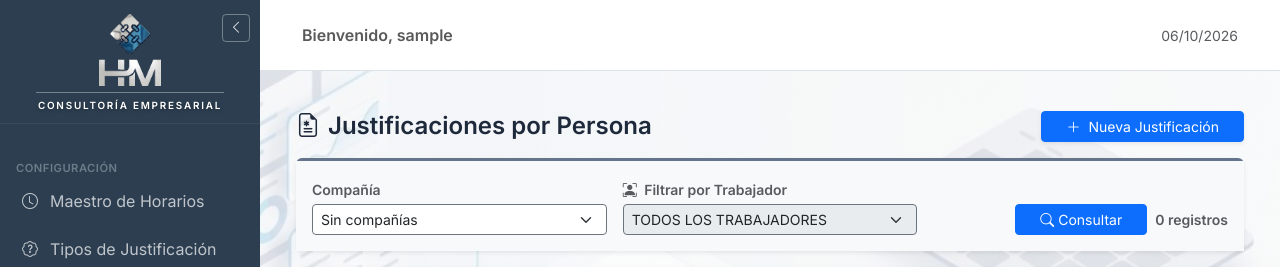
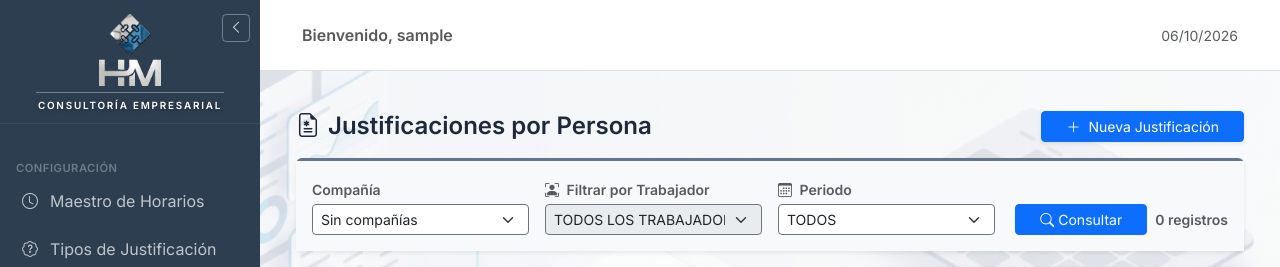
Before and after one commit to vicentehorna/Asistencia-Python, a Flask app: page /justificaciones_persona in a window 1280 px wide. Shown: the top 267 px of the page. Run offline with Flask 3, Linux system fonts and the light colour scheme; the visitor is signed in with stand-in values (Sample User, id 1); data that the repository does not hold is empty.

Commit message:
Justificaciones por persona: filtro por periodo de planilla (por defecto Todos)
Co-authored-by: Cursor <cursoragent@cursor.com>

```diff
--- a/app.py
+++ b/app.py
@@ -101,6 +101,22 @@ def inject_now():
     return {'now': datetime.now(), 'sql_database': sql_db}
 
 
+def _as_date(value):
+    if value is None:
+        return None
+    if isinstance(value, datetime):
+        return value.date()
+    if isinstance(value, date):
+        return value
+    s = str(value).strip()
+    for fmt in ('%Y-%m-%d', '%d/%m/%Y', '%Y%m%d'):
+        try:
+            return datetime.strptime(s[:10] if fmt != '%Y%m%d' else s[:8], fmt).date()
+        except ValueError:
+            continue
+    return None
+
+
 def _jsonable_value(value):
     if value is None:
         return None
@@ -572,16 +588,41 @@ def api_eliminar_asignacion(id_asignacion):
 def api_listar_justificaciones_persona():
     cia = (request.args.get('cia') or '').strip()
     person = (request.args.get('person') or '0').strip() or '0'
+    periodo = (request.args.get('periodo') or '').strip()
     if not cia or cia not in _companias_permitidas_ids():
         return jsonify({"success": False, "error": "Compañía no válida.", "data": []}), 400
     conn = None
     try:
         conn = get_db_connection()
         cursor = conn.cursor()
+
+        rango = None
+        if periodo:
+            cursor.execute(
+                """
+                SELECT MIN(CONVERT(DATE, DateBegin)), MAX(CONVERT(DATE, DateEnd))
+                FROM PR_Period
+                WHERE Company = ? AND PRPeriod = ?
+                """,
+                (cia, periodo),
+            )
+            r = cursor.fetchone()
+            if not r or r[0] is None or r[1] is None:
+                return jsonify({"success": True, "data": []})
+            rango = (_as_date(r[0]), _as_date(r[1]))
+
         cursor.execute("EXEC [dbo].[sp_ca_listajustificaciones_web] @cia=?, @person=?", (cia, person))
         cols = [str(c[0]).strip() for c in (cursor.description or [])]
+        cols_lower = [c.lower() for c in cols]
+        idx_fi = cols_lower.index('fechainicio') if 'fechainicio' in cols_lower else None
+        idx_ff = cols_lower.index('fechafin') if 'fechafin' in cols_lower else None
         data = []
         for row in cursor.fetchall():
+            if rango and idx_fi is not None and idx_ff is not None:
+                fi = _as_date(row[idx_fi])
+                ff = _as_date(row[idx_ff])
+                if fi is None or ff is None or fi > rango[1] or ff < rango[0]:
+                    continue
             item = {}
             for i, col in enumerate(cols):
                 key = col if col else f"col{i + 1}"
--- a/templates/justificaciones_persona.html
+++ b/templates/justificaciones_persona.html
@@ -13,7 +13,7 @@
     <div class="card shadow-sm border-0 mb-3" style="border-top: 3px solid #64748b !important;">
         <div class="card-body bg-light p-3">
             <form id="frmFiltrosJust" class="row g-3 align-items-end">
-                <div class="col-md-4">
+                <div class="col-md-3">
                     <label class="form-label small fw-bold text-muted mb-1" for="ciaFilter">Compañía</label>
                     <select id="ciaFilter" class="form-select form-select-sm shadow-none border-secondary" required>
                         {% for c in companies %}
@@ -23,13 +23,19 @@
                         {% endfor %}
                     </select>
                 </div>
-                <div class="col-md-4">
+                <div class="col-md-3">
                     <label class="form-label small fw-bold text-muted mb-1" for="personFilter"><i class="bi bi-person-bounding-box me-1"></i> Filtrar por Trabajador</label>
                     <select id="personFilter" class="form-select form-select-sm shadow-none border-secondary" disabled>
                         <option value="0">TODOS LOS TRABAJADORES</option>
                     </select>
                 </div>
-                <div class="col-md-4">
+                <div class="col-md-3">
+                    <label class="form-label small fw-bold text-muted mb-1" for="periodoFilter"><i class="bi bi-calendar3 me-1"></i> Periodo</label>
+                    <select id="periodoFilter" class="form-select form-select-sm shadow-none border-secondary">
+                        <option value="">TODOS</option>
+                    </select>
+                </div>
+                <div class="col-md-3">
                     <div class="d-flex align-items-center gap-2 justify-content-end">
                         <button type="submit" class="btn btn-primary btn-sm px-4">
                             <i class="bi bi-search"></i> Consultar
@@ -195,16 +201,37 @@
         if (selFiltro) selFiltro.disabled = false;
     }
 
+    async function cargarPeriodos(cia) {
+        const sel = $('periodoFilter');
+        sel.innerHTML = '<option value="">TODOS</option>';
+        if (!cia) return;
+        try {
+            const res = await fetch('/api/selectores/periodos-planilla?cia=' + encodeURIComponent(cia));
+            const json = await res.json();
+            (Array.isArray(json.data) ? json.data : []).forEach((p) => {
+                const opt = document.createElement('option');
+                opt.value = txt(p.id);
+                opt.textContent = txt(p.text);
+                sel.appendChild(opt);
+            });
+        } catch (e) {
+            console.error(e);
+        }
+    }
+
     async function cargarLista() {
         const cia = txt($('ciaFilter').value).trim();
         const person = txt(($('personFilter') || {}).value || '0').trim() || '0';
+        const periodo = txt($('periodoFilter').value).trim();
         if (!cia) {
             $('tablaJustificaciones').innerHTML = '';
             setCount(0);
             return;
         }
         const res = await fetch(
-            '/api/justificaciones_persona/listar?cia=' + encodeURIComponent(cia) + '&person=' + encodeURIComponent(person)
+            '/api/justificaciones_persona/listar?cia=' + encodeURIComponent(cia)
+            + '&person=' + encodeURIComponent(person)
+            + '&periodo=' + encodeURIComponent(periodo)
         );
         const json = await res.json();
         if (!res.ok || !json.success) {
@@ -312,7 +339,7 @@
     $('btnNuevaJustificacion').addEventListener('click', nuevoRegistro);
     $('ciaFilter').addEventListener('change', async function () {
         const cia = txt(this.value).trim();
-        await cargarTrabajadores(cia);
+        await Promise.all([cargarTrabajadores(cia), cargarPeriodos(cia)]);
     });
     $('frmFiltrosJust').addEventListener('submit', async function (e) {
         e.preventDefault();
@@ -334,7 +361,8 @@
     (async function init() {
         try {
             await cargarTipos();
-            await cargarTrabajadores(txt($('ciaFilter').value).trim());
+            const ciaIni = txt($('ciaFilter').value).trim();
+            await Promise.all([cargarTrabajadores(ciaIni), cargarPeriodos(ciaIni)]);
             await cargarLista();
         } catch (e) {
             console.error(e);
```
